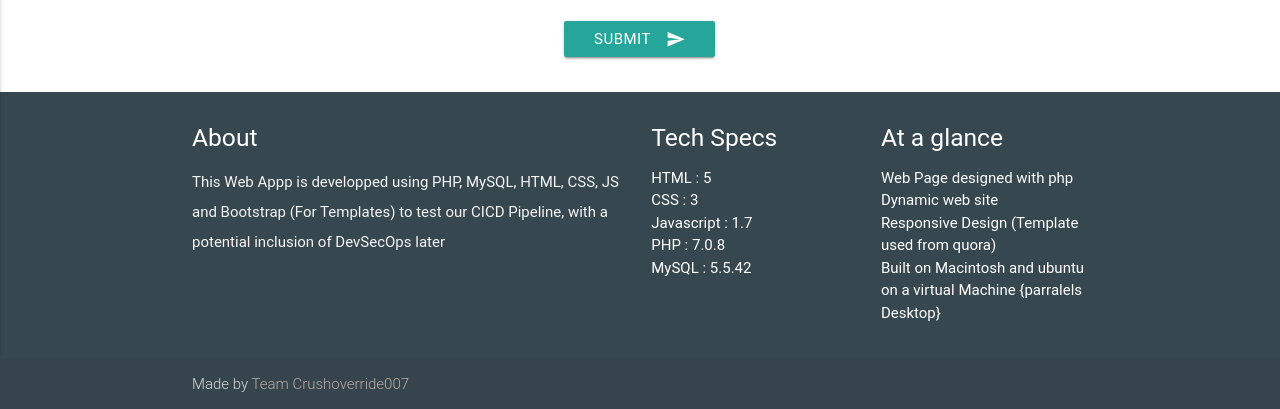
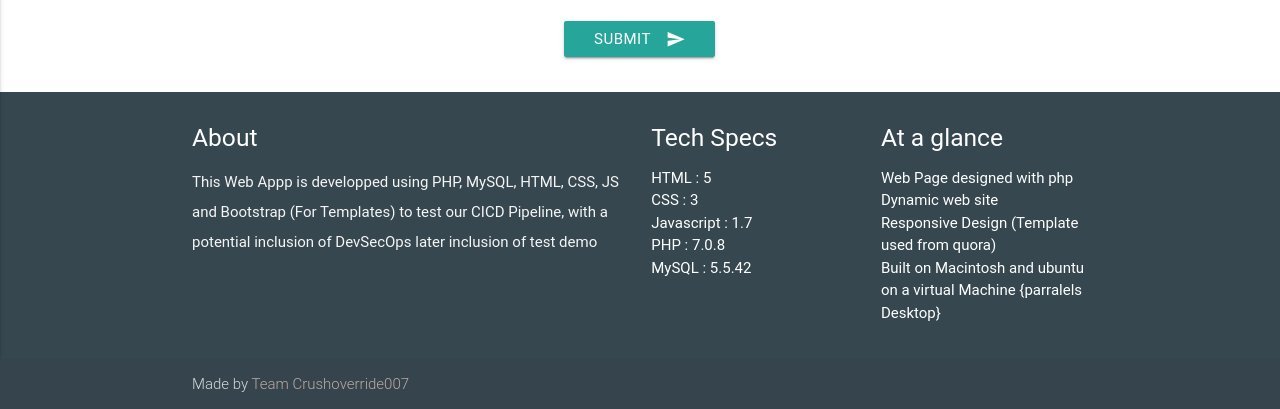
Before and after one commit to Crushoverride007/WebDBAppAzure, a PHP site: page /signup.php in a window 1280 px wide. Shown: the part 504-913 px from the top of the page. Run offline with PHP 8.4, Linux system fonts and the light colour scheme; some libraries are stand-ins or nearby versions; some web fonts are replaced.

Commit message:
demo app

```diff
--- a/Application/signup.php
+++ b/Application/signup.php
@@ -184,7 +184,8 @@
          <div class="row">
             <div class="col l6 s12">
                <h5 class="white-text">About</h5>
-               <p class="grey-text text-lighten-4">This Web Appp is developped using PHP, MySQL, HTML, CSS, JS and Bootstrap (For Templates) to test our CICD Pipeline, with a potential inclusion of DevSecOps later</p>
+               <p class="grey-text text-lighten-4">This Web Appp is developped using PHP, MySQL, HTML, CSS, JS and Bootstrap (For Templates) to test our CICD Pipeline, with a potential inclusion of DevSecOps later inclusion of test demo
+</p>
             </div>
             <div class="col l3 s12">
                <h5 class="white-text">Tech Specs</h5>
```
Also changed, not shown: Application/Readme.md.
